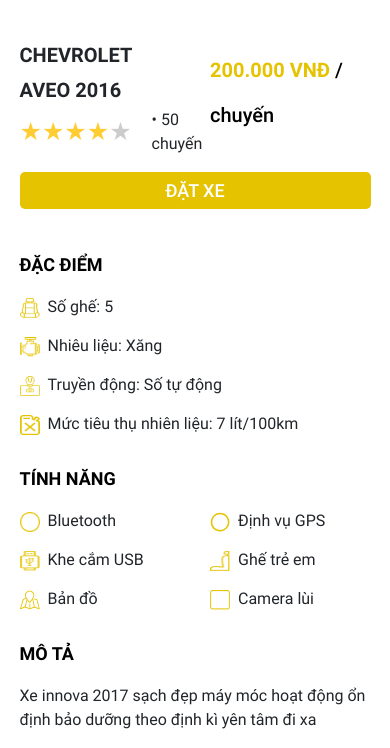
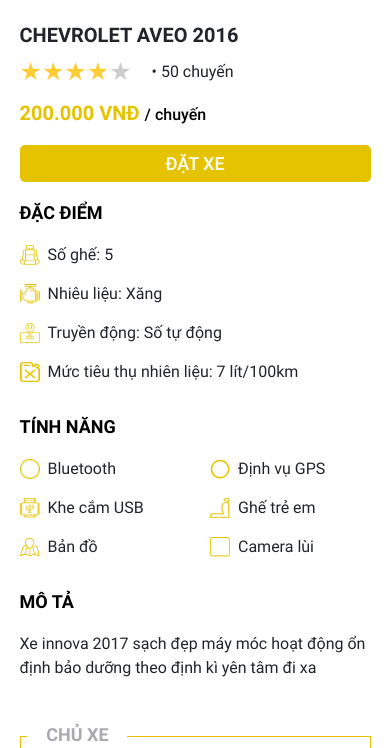
Before and after one commit to taiBV/taibv.github.io, a plain HTML site: page detail.html in a window 390 px wide. Shown: the part 319-1067 px from the top of the page. Drawn offline with Linux system fonts and the light colour scheme.

Commit message:
view detail

```diff
--- a/css/responsive.css
+++ b/css/responsive.css
@@ -429,7 +429,7 @@
         margin-bottom: 0;
     }
     .detail_hana .info_driver .box_driver .title_contact{
-        width: 40%;
+        width: 50%;
     }
     .detail_hana .content_detail .info_car{
         width: 90%;
@@ -439,6 +439,15 @@
     }
     .comment_fb_hana{
         width: 90%;
+    }
+    .detail_hana .content_detail .info_car{
+        margin:20px auto 20px auto;
+    }
+    .detail_hana .content_detail .info_car span.unit_price{
+        font-size: 16px;
+    }
+    .detail_hana .content_detail .info_car .top_title{
+        margin-bottom: 20px;
     }
 }
 
@@ -537,6 +546,7 @@
         font-size: 16px;
         line-height: 20px;
     }
+
 }
 @media (max-width: 450px) {
     .car_section{
--- a/detail.html
+++ b/detail.html
@@ -109,17 +109,17 @@
             <div class="content_detail">
                 <div class="info_car">
                     <div class="row align-items-center top_title">
-                        <div class="col-md-4 col-6 mb-md-0 mb-3">
+                        <div class="col-md-4 col-sm-6 col-12 mb-md-0 mb-sm-3 mb-0">
                             <h2 class="text-uppercase mb-0">CHEVROLET AVEO 2016</h2>
                             <div class="rating d-flex align-items-center">
                                 <span class="star" aria-hidden="true">★★★★★</span>
                                 <span class="num_trip">&bull; 50 chuyến</span>
                             </div>
                         </div>
-                        <div class="col-md-4 col-6 mb-md-0 mb-3">
+                        <div class="col-md-4 col-sm-6 col-12 mb-md-0 mb-sm-3 mb-0">
                             <h4 class="text-uppercase">200.000 VNĐ <span class="unit_price text-lowercase">/ chuyến</span></h4>
                         </div>
-                        <div class="col-md-4 col-12 ">
+                        <div class="col-md-4 col-sm-6 col-12 ">
                             <button class="btn btn_booking">ĐẶT XE</button>
                         </div>
 
@@ -292,7 +292,7 @@
         </div>
     </section>
     <!-- ============================   MOBILE XE NỔI BẬT ====================-->
-    <section class="d-md-none d-block">
+    <section class="d-md-none d-block mb-5">
         <div class="container-fluid px-0">
             <div class="car_section m-auto">
                 <div class="m-auto w-95">
```
